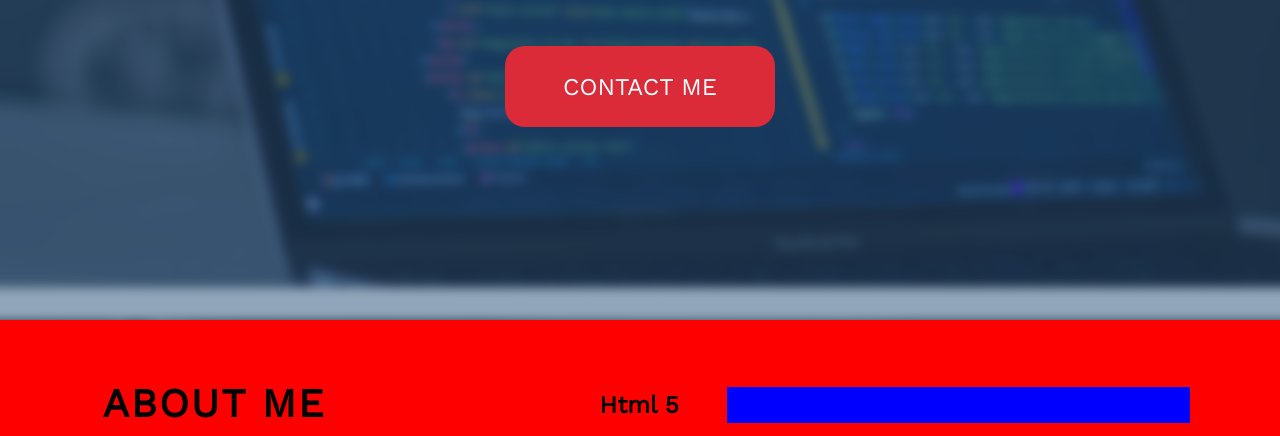
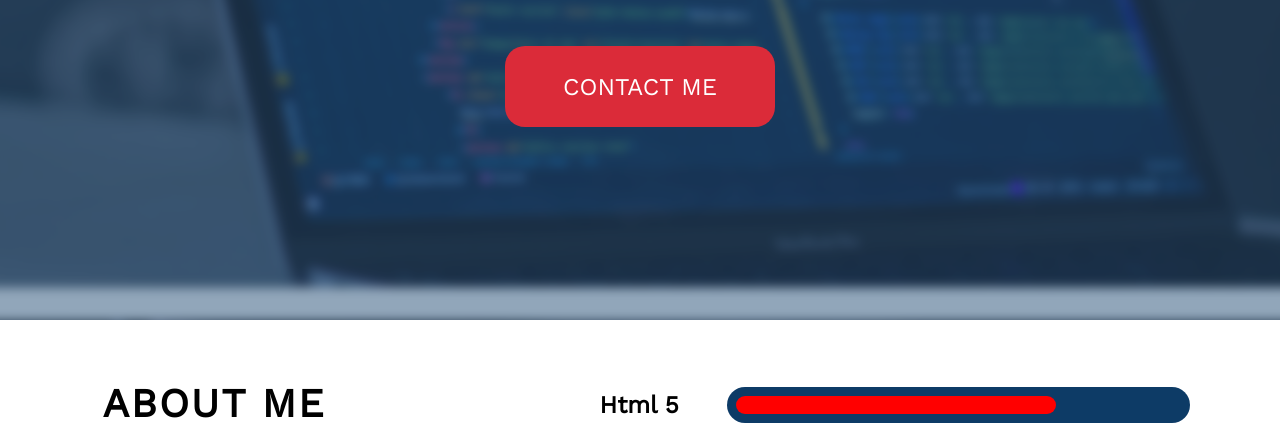
Before and after one commit to abitbetterthanyesterday/Aloys.dev, a plain HTML site: page index.html in a window 1280 px wide. Shown: the part 480-916 px from the top of the page. Drawn offline with nearby package versions, Linux system fonts and the light colour scheme.

Commit message:
Style skills bars

```diff
--- a/style.css
+++ b/style.css
@@ -132,9 +132,22 @@ h4>div{
 h4>div>div{
   /*max-width: 60%;*/
   flex: 0 0 70%;
-  background-color: blue;
+  background-color: #0D3B66;
+  border-radius: 0.75em;
   height: 1.5em;
   margin-left: 2em;
+}
+
+h4>div>div::after{
+  content:"";
+  position: absolute;
+  margin-top: 0.375em;
+  margin-left: 0.4em;
+  border-radius: 0.375em;
+  z-index: 1;
+  background: red;
+  height: 0.75em;
+  width: 25%;
 }
 
 
@@ -148,5 +161,5 @@ h4>div>div{
 
 /*Dev*/
 #about{
-  background: red;
+  /*background: red;*/
 }
```
